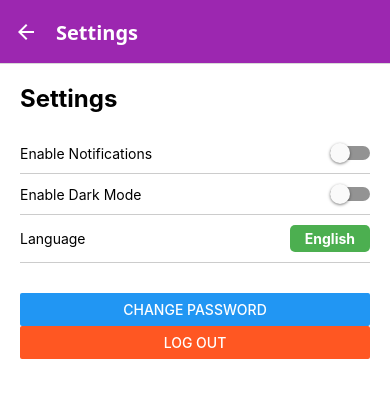
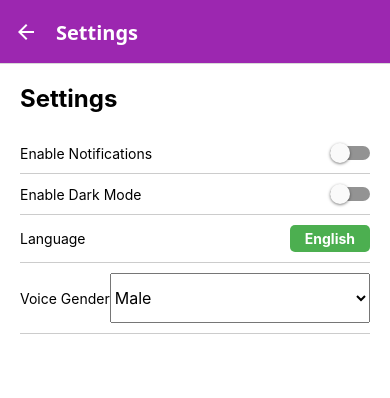
Before and after one commit to toy214/MungMungv2, a React Native app: screen /Settings in a window 390 px wide. Shown: the top 398 px of the page. Built offline with nearby package versions, Linux system fonts and the light colour scheme.

Commit message:
Update SettingsScreen.js
dark and voice options

```diff
--- a/SettingsScreen.js
+++ b/SettingsScreen.js
@@ -1,41 +1,61 @@
 import React, { useState } from 'react';
-import { View, Text, StyleSheet, Switch, Button, TouchableOpacity } from 'react-native';
+import { View, Text, StyleSheet, Switch, TouchableOpacity, Picker } from 'react-native';
+import * as Speech from 'expo-speech';
 
 export default function SettingsScreen() {
   const [notificationsEnabled, setNotificationsEnabled] = useState(false);
   const [darkModeEnabled, setDarkModeEnabled] = useState(false);
   const [language, setLanguage] = useState('English');
+  const [voiceGender, setVoiceGender] = useState('Male');
 
   const toggleNotifications = () => setNotificationsEnabled(!notificationsEnabled);
   const toggleDarkMode = () => setDarkModeEnabled(!darkModeEnabled);
   const changeLanguage = () => {
     setLanguage(language === 'English' ? 'Korean' : 'English');
+    Speech.speak(`Language set to ${language === 'English' ? 'Korean' : 'English'}`, {
+      voice: voiceGender === 'Male' ? 'com.apple.ttsbundle.Daniel-compact' : 'com.apple.ttsbundle.Samantha-compact',
+    });
   };
 
+  const containerStyle = darkModeEnabled
+    ? [styles.container, { backgroundColor: '#333' }]
+    : [styles.container, { backgroundColor: '#FFF' }];
+
+  const textStyle = darkModeEnabled
+    ? { color: '#FFF' }
+    : { color: '#000' };
+
   return (
-    <View style={styles.container}>
-      <Text style={styles.title}>Settings</Text>
+    <View style={containerStyle}>
+      <Text style={[styles.title, textStyle]}>Settings</Text>
       {/* Notifications */}
       <View style={styles.settingRow}>
-        <Text>Enable Notifications</Text>
+        <Text style={textStyle}>Enable Notifications</Text>
         <Switch value={notificationsEnabled} onValueChange={toggleNotifications} />
       </View>
       {/* Dark Mode */}
       <View style={styles.settingRow}>
-        <Text>Enable Dark Mode</Text>
+        <Text style={textStyle}>Enable Dark Mode</Text>
         <Switch value={darkModeEnabled} onValueChange={toggleDarkMode} />
       </View>
       {/* Language Preference */}
       <View style={styles.settingRow}>
-        <Text>Language</Text>
+        <Text style={textStyle}>Language</Text>
         <TouchableOpacity style={styles.languageButton} onPress={changeLanguage}>
           <Text style={styles.languageText}>{language}</Text>
         </TouchableOpacity>
       </View>
-      {/* Account Actions */}
-      <View style={styles.accountActions}>
-        <Button title="Change Password" onPress={() => alert('Change Password')} />
-        <Button title="Log Out" onPress={() => alert('Logged Out')} color="#FF5722" />
+      {/* Voice Gender Preference */}
+      <View style={styles.settingRow}>
+        <Text style={textStyle}>Voice Gender</Text>
+        <Picker
+          selectedValue={voiceGender}
+          style={[styles.picker, textStyle]}
+          onValueChange={(itemValue) => setVoiceGender(itemValue)}
+        >
+          <Picker.Item label="Male" value="Male" />
+          <Picker.Item label="Female" value="Female" />
+        </Picker>
       </View>
     </View>
   );
@@ -45,7 +65,6 @@ const styles = StyleSheet.create({
   container: {
     flex: 1,
     padding: 20,
-    backgroundColor: '#FFF',
   },
   title: {
     fontSize: 24,
@@ -70,7 +89,8 @@ const styles = StyleSheet.create({
     color: '#FFF',
     fontWeight: 'bold',
   },
-  accountActions: {
-    marginTop: 30,
+  picker: {
+    height: 50,
+    flex: 1,
   },
 });
```
